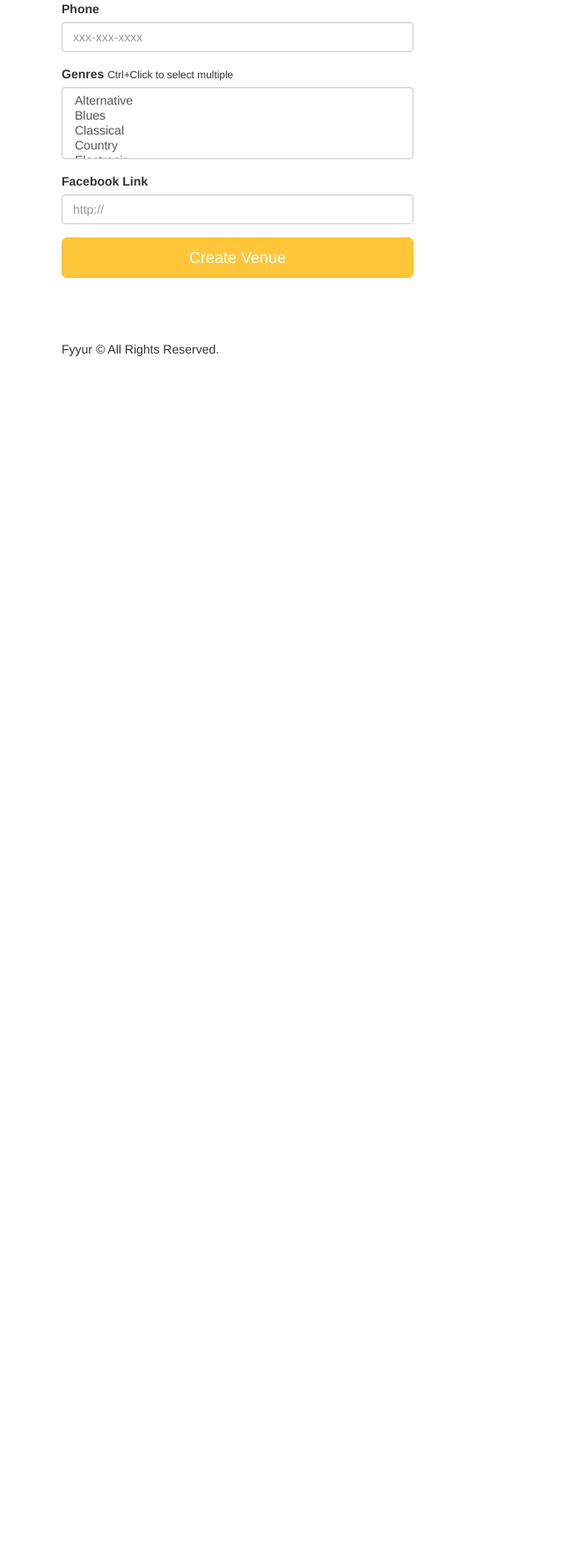
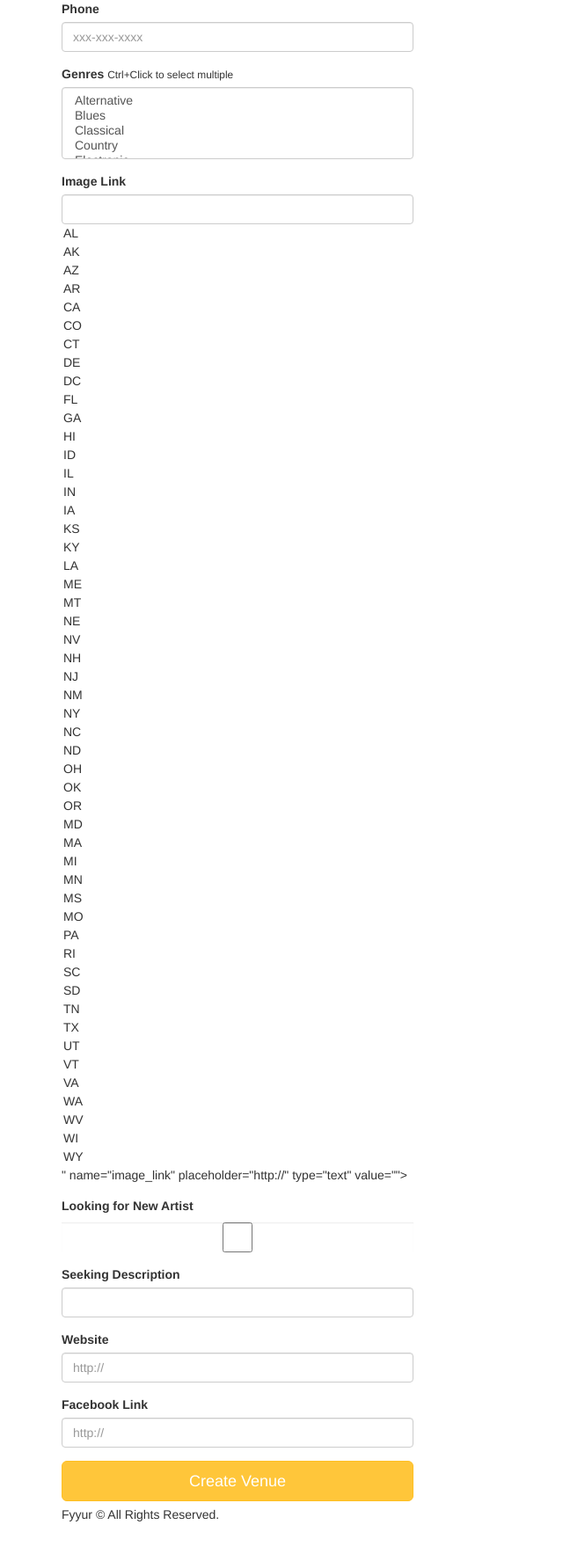
Before and after one commit to deemarc/fyyur, a Flask app: page /venues/create in a window 1280 px wide. Shown: the part 358-2125 px from the top of the page at 88% size, without its empty margins (0-640 px from the left). Before the commit the page ends 763 px from the top, so only its background shows below. Run offline with Flask 2, Linux system fonts and the light colour scheme; parts of the project's set-up code (start-up, migrations or seed data) failed here and were passed over; some libraries are stand-ins or nearby versions.

Commit message:
fixed bug and update mising venue field in template

```diff
--- a/app.py
+++ b/app.py
@@ -17,7 +17,8 @@ from flask_migrate import Migrate
 
 
 from database import db, ma
-from database.shemas import VenueSchema
+from database import Venue
+# from database.shemas import VenueSchema
 #----------------------------------------------------------------------------#
 # App Config.
 #----------------------------------------------------------------------------#
--- a/forms.py
+++ b/forms.py
@@ -1,7 +1,10 @@
 from datetime import datetime
 from flask_wtf import FlaskForm
-from wtforms import StringField, SelectField, SelectMultipleField, DateTimeField
+from wtforms import StringField, SelectField, SelectMultipleField, DateTimeField, BooleanField,ValidationError, Length
 from wtforms.validators import DataRequired, AnyOf, URL
+import re
+
+# const enum
 
 state_choices = [
                     ('AL', 'AL'),
@@ -91,9 +94,26 @@ class ShowForm(FlaskForm):
         default= datetime.today()
     )
 
+# validator
+def validate_phone(FlaskForm, field):
+    if not re.search(r"^[0-9]{3}-[0-9]{3}-[0-9]{4}$", field.data):
+        raise ValidationError("Invalid phone number.")
+
+def validate_genres(FlaskForm, field):
+    genres_values = [choice[1] for choice in genres_choices]
+    for value in field.data:
+        if value not in genres_values:
+            raise ValidationError('Invalid genres value.')
+
 class VenueForm(FlaskForm):
+
     name = StringField(
         'name', validators=[DataRequired()]
+    )
+    genres = SelectMultipleField(
+        # TODO implement enum restriction
+        'genres', validators=[DataRequired(), validate_genres],
+        choices=genres_choices
     )
     city = StringField(
         'city', validators=[DataRequired()]
@@ -106,18 +126,22 @@ class VenueForm(FlaskForm):
         'address', validators=[DataRequired()]
     )
     phone = StringField(
-        'phone'
+        'phone', validators=[DataRequired(),validate_phone]
     )
-    image_link = StringField(
-        'image_link'
-    )
-    genres = SelectMultipleField(
-        # TODO implement enum restriction
-        'genres', validators=[DataRequired()],
-        choices=genres_choices
+    website = StringField(
+        'website', validators=[URL(), Length(max=120)]
     )
     facebook_link = StringField(
         'facebook_link', validators=[URL()]
+    )
+    seeking_talent = BooleanField(
+        'seeking_talent'
+    )
+    seeking_description = StringField(
+        'seeking_description', validators=[Length(max=1024)]
+    )
+    image_link = StringField(
+        'image_link', validators=[URL()]
     )
 
 class ArtistForm(FlaskForm):
--- a/templates/forms/new_venue.html
+++ b/templates/forms/new_venue.html
@@ -35,6 +35,22 @@
         {{ form.genres(class_ = 'form-control', autofocus = true) }}
       </div>
       <div class="form-group">
+          <label for="image_link">Image Link</label>
+          {{ form.image_link(class_ = 'form-control', placeholder='http://', id=form.state, autofocus = true) }}
+      </div>
+      <div class="form-group">
+        <label for="seeking_talent">Looking for New Artist</label>
+        {{ form.seeking_talent(class_ = 'form-control', placeholder='Venue', autofocus = true) }}
+      </div>
+      <div class="form-group">
+          <label for="seeking_description">Seeking Description</label>
+          {{ form.seeking_description(class_ = 'form-control', autofocus = true) }}
+      </div>
+      <div class="form-group">
+        <label for="website">Website</label>
+        {{ form.website(class_ = 'form-control', placeholder='http://', autofocus = true) }}
+      </div>
+      <div class="form-group">
           <label for="genres">Facebook Link</label>
           {{ form.facebook_link(class_ = 'form-control', placeholder='http://', autofocus = true) }}
         </div>
```
